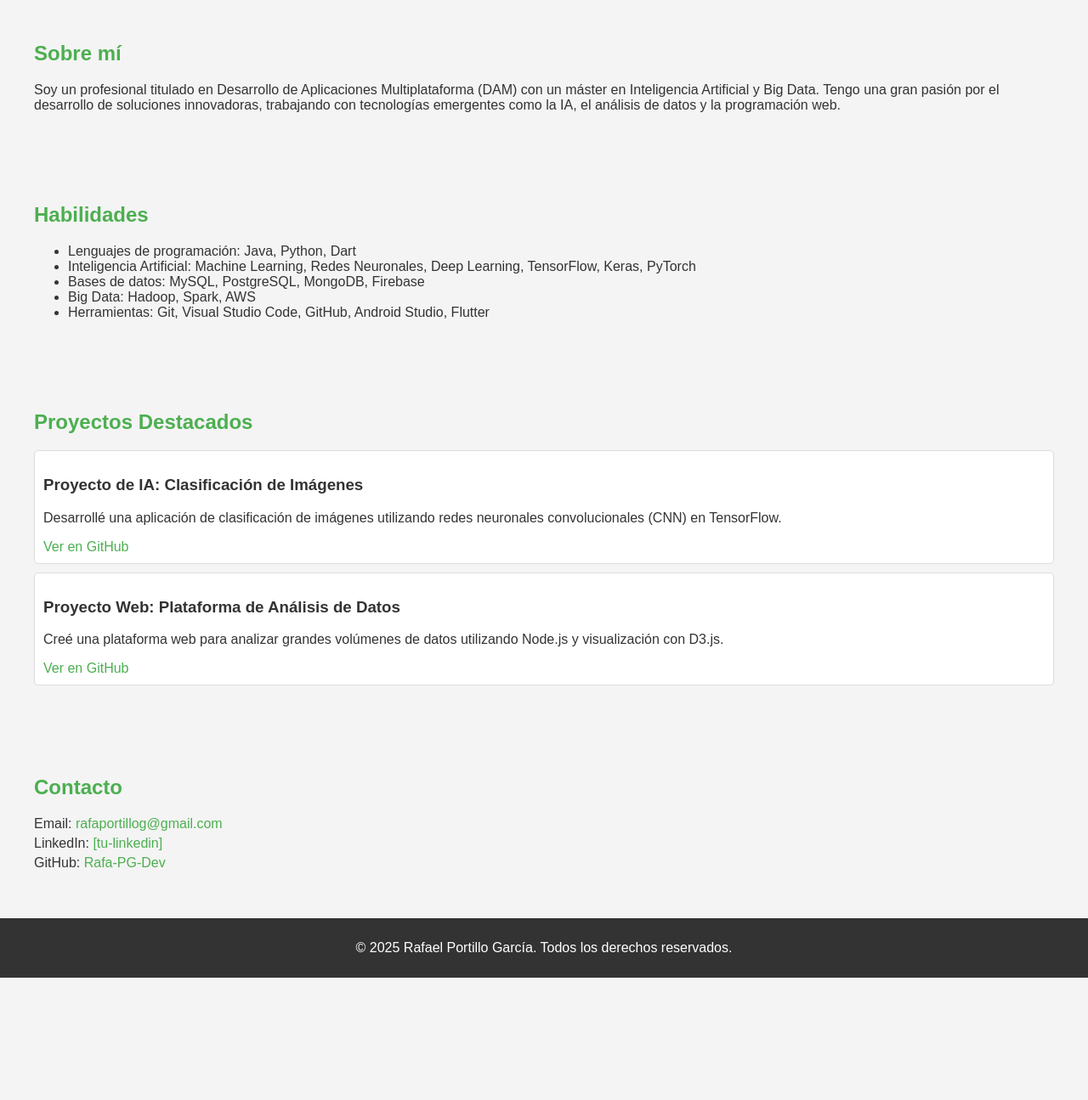
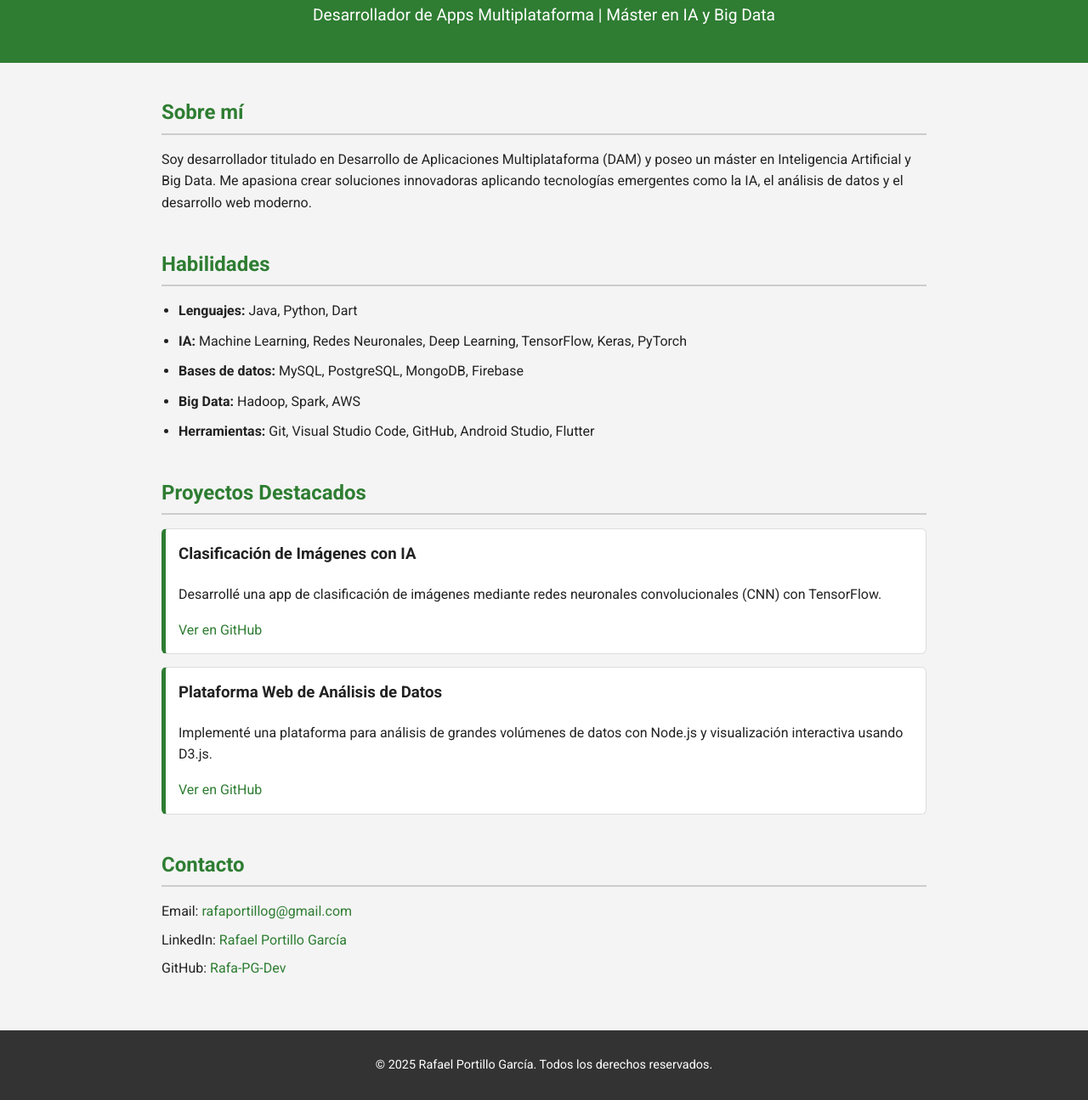
Before and after one commit to Rafa-PG-Dev/Rafa-PG-Dev.github.io, a plain HTML site: page index.html in a window 1280 px wide. Shown: the part 138-1433 px from the top of the page at 85% size. Before the commit the page ends 1289 px from the top, so only its background shows below. Drawn offline with Linux system fonts and the light colour scheme.

Commit message:
Update index.html

```diff
--- a/index.html
+++ b/index.html
@@ -1,135 +1,162 @@
 <!DOCTYPE html>
 <html lang="es">
 <head>
-  <meta charset="UTF-8">
-  <meta name="viewport" content="width=device-width, initial-scale=1.0">
-  <meta name="description" content="Página personal de [Tu Nombre], titulado en DAM con un máster en IA e IG Data.">
-  <title>[Tu Nombre] - Perfil Profesional</title>
-  <link rel="stylesheet" href="styles.css"> <!-- Si tienes un archivo CSS para estilos -->
+  <meta charset="UTF-8" />
+  <meta name="viewport" content="width=device-width, initial-scale=1.0" />
+  <meta name="description" content="Página profesional de Rafael Portillo García, desarrollador DAM con Máster en IA y Big Data." />
+  <title>Rafael Portillo García - Perfil Profesional</title>
+  <link rel="preconnect" href="https://fonts.googleapis.com" />
+  <link rel="preconnect" href="https://fonts.gstatic.com" crossorigin />
+  <link href="https://fonts.googleapis.com/css2?family=Roboto:wght@400;700&display=swap" rel="stylesheet" />
   <style>
     body {
-      font-family: Arial, sans-serif;
+      font-family: 'Roboto', sans-serif;
       margin: 0;
       padding: 0;
       background-color: #f4f4f4;
-      color: #333;
+      color: #222;
+      line-height: 1.6;
     }
 
     header {
-      background-color: #4CAF50;
+      background-color: #2e7d32;
       color: white;
-      padding: 20px;
+      padding: 40px 20px;
       text-align: center;
     }
 
     header h1 {
+      margin-bottom: 10px;
+      font-size: 2.5rem;
+    }
+
+    header p {
+      font-size: 1.2rem;
       margin: 0;
     }
 
-    section {
+    main {
       padding: 20px;
-      margin: 20px;
+      max-width: 900px;
+      margin: auto;
     }
 
-    .about, .skills, .projects {
-      margin-bottom: 30px;
+    section {
+      margin-bottom: 40px;
     }
 
     h2 {
-      color: #4CAF50;
+      color: #2e7d32;
+      border-bottom: 2px solid #ccc;
+      padding-bottom: 5px;
+      margin-bottom: 15px;
+    }
+
+    ul {
+      padding-left: 20px;
+    }
+
+    li {
+      margin-bottom: 10px;
     }
 
     .projects ul {
-      list-style-type: none;
+      list-style: none;
       padding: 0;
     }
 
     .projects li {
-      background-color: #fff;
-      margin: 10px 0;
-      padding: 10px;
+      background: #fff;
+      padding: 15px;
       border: 1px solid #ddd;
-      border-radius: 5px;
+      border-left: 5px solid #2e7d32;
+      border-radius: 6px;
+      margin-bottom: 15px;
+    }
+
+    .projects h3 {
+      margin-top: 0;
+    }
+
+    a {
+      color: #2e7d32;
+      text-decoration: none;
+    }
+
+    a:hover {
+      text-decoration: underline;
+    }
+
+    .contact-info {
+      list-style: none;
+      padding: 0;
+    }
+
+    .contact-info li {
+      margin: 8px 0;
     }
 
     footer {
       background-color: #333;
-      color: white;
+      color: #fff;
       text-align: center;
-      padding: 10px;
-    }
-
-    a {
-      color: #4CAF50;
-      text-decoration: none;
-    }
-
-    .contact-info {
-      list-style-type: none;
-      padding: 0;
-    }
-
-    .contact-info li {
-      margin: 5px 0;
+      padding: 15px 10px;
+      font-size: 0.9rem;
     }
   </style>
 </head>
 <body>
 
-  <!-- Header -->
   <header>
     <h1>Rafael Portillo García</h1>
-    <p>Desarrollador de App Multiplataforma | Máster en IA y Big Data</p>
+    <p>Desarrollador de Apps Multiplataforma | Máster en IA y Big Data</p>
   </header>
 
-  <!-- Sección de Sobre mí -->
-  <section class="about">
-    <h2>Sobre mí</h2>
+  <main>
+    <section class="about" aria-labelledby="sobre-mi">
+      <h2 id="sobre-mi">Sobre mí</h2>
       <p>
-      Soy un profesional titulado en Desarrollo de Aplicaciones Multiplataforma (DAM) con un máster en Inteligencia Artificial y Big Data. Tengo una gran pasión por el desarrollo de soluciones innovadoras, trabajando con tecnologías emergentes como la IA, el análisis de datos y la programación web.
+        Soy desarrollador titulado en Desarrollo de Aplicaciones Multiplataforma (DAM) y poseo un máster en Inteligencia Artificial y Big Data. Me apasiona crear soluciones innovadoras aplicando tecnologías emergentes como la IA, el análisis de datos y el desarrollo web moderno.
       </p>
     </section>
 
-  <!-- Sección de Habilidades -->
-  <section class="skills">
-    <h2>Habilidades</h2>
+    <section class="skills" aria-labelledby="habilidades">
+      <h2 id="habilidades">Habilidades</h2>
       <ul>
-      <li>Lenguajes de programación: Java, Python, Dart</li>
-      <li>Inteligencia Artificial: Machine Learning, Redes Neuronales, Deep Learning, TensorFlow, Keras, PyTorch</li>
-      <li>Bases de datos: MySQL, PostgreSQL, MongoDB, Firebase</li>
-      <li>Big Data: Hadoop, Spark, AWS</li>
-      <li>Herramientas: Git, Visual Studio Code, GitHub, Android Studio, Flutter</li>
+        <li><strong>Lenguajes:</strong> Java, Python, Dart</li>
+        <li><strong>IA:</strong> Machine Learning, Redes Neuronales, Deep Learning, TensorFlow, Keras, PyTorch</li>
+        <li><strong>Bases de datos:</strong> MySQL, PostgreSQL, MongoDB, Firebase</li>
+        <li><strong>Big Data:</strong> Hadoop, Spark, AWS</li>
+        <li><strong>Herramientas:</strong> Git, Visual Studio Code, GitHub, Android Studio, Flutter</li>
       </ul>
     </section>
 
-  <!-- Sección de Proyectos -->
-  <section class="projects">
-    <h2>Proyectos Destacados</h2>
+    <section class="projects" aria-labelledby="proyectos">
+      <h2 id="proyectos">Proyectos Destacados</h2>
       <ul>
         <li>
-        <h3>Proyecto de IA: Clasificación de Imágenes</h3>
-        <p>Desarrollé una aplicación de clasificación de imágenes utilizando redes neuronales convolucionales (CNN) en TensorFlow.</p>
-        <a href="https://github.com/[tu-usuario]/proyecto-ia" target="_blank">Ver en GitHub</a>
+          <h3>Clasificación de Imágenes con IA</h3>
+          <p>Desarrollé una app de clasificación de imágenes mediante redes neuronales convolucionales (CNN) con TensorFlow.</p>
+          <a href="https://github.com/Rafa-PG-Dev/proyecto-ia" target="_blank" rel="noopener noreferrer">Ver en GitHub</a>
         </li>
         <li>
-        <h3>Proyecto Web: Plataforma de Análisis de Datos</h3>
-        <p>Creé una plataforma web para analizar grandes volúmenes de datos utilizando Node.js y visualización con D3.js.</p>
-        <a href="https://github.com/[tu-usuario]/proyecto-web" target="_blank">Ver en GitHub</a>
+          <h3>Plataforma Web de Análisis de Datos</h3>
+          <p>Implementé una plataforma para análisis de grandes volúmenes de datos con Node.js y visualización interactiva usando D3.js.</p>
+          <a href="https://github.com/Rafa-PG-Dev/proyecto-web" target="_blank" rel="noopener noreferrer">Ver en GitHub</a>
         </li>
       </ul>
     </section>
 
-  <!-- Sección de Contacto -->
-  <section class="contact">
-    <h2>Contacto</h2>
+    <section class="contact" aria-labelledby="contacto">
+      <h2 id="contacto">Contacto</h2>
       <ul class="contact-info">
-      <li>Email: <a href="mailto:[tu-email]">rafaportillog@gmail.com</a></li>
-      <li>LinkedIn: <a href="https://www.linkedin.com/in/[tu-linkedin]" target="_blank">[tu-linkedin]</a></li>
-      <li>GitHub: <a href="https://github.com/[tu-usuario]" target="_blank">Rafa-PG-Dev</a></li>
+        <li>Email: <a href="mailto:rafaportillog@gmail.com">rafaportillog@gmail.com</a></li>
+        <li>LinkedIn: <a href="https://www.linkedin.com/in/rafael-portillo-garcia" target="_blank" rel="noopener noreferrer">Rafael Portillo García</a></li>
+        <li>GitHub: <a href="https://github.com/Rafa-PG-Dev" target="_blank" rel="noopener noreferrer">Rafa-PG-Dev</a></li>
       </ul>
     </section>
+  </main>
 
-  <!-- Footer -->
   <footer>
     <p>&copy; 2025 Rafael Portillo García. Todos los derechos reservados.</p>
   </footer>
```
Lines whose indentation alone changed are shown as unchanged.
